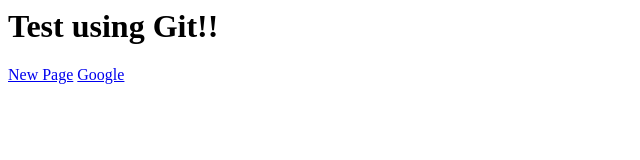
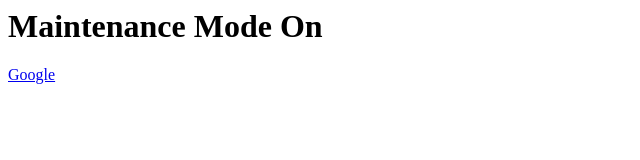
Before and after one commit to prasanttripathi/prasanttripathi.github.io, a plain HTML site: page index1.html in a window 1280 px wide. Shown: the whole page, without its empty margins (0-640 px from the left). Drawn offline with Linux system fonts and the light colour scheme.

Commit message:
Update index1.html

```diff
--- a/index1.html
+++ b/index1.html
@@ -3,8 +3,8 @@
 <title>Prashant Tripathi</title>
 </head>
 <body>
-<h1>Test using Git!!</h1>
-      <a href="index.html">New Page</a>
+<h1>Maintenance Mode On</h1>
+
     <a href="http://www.google.com">Google</a>
 </body>
 </html>
```
